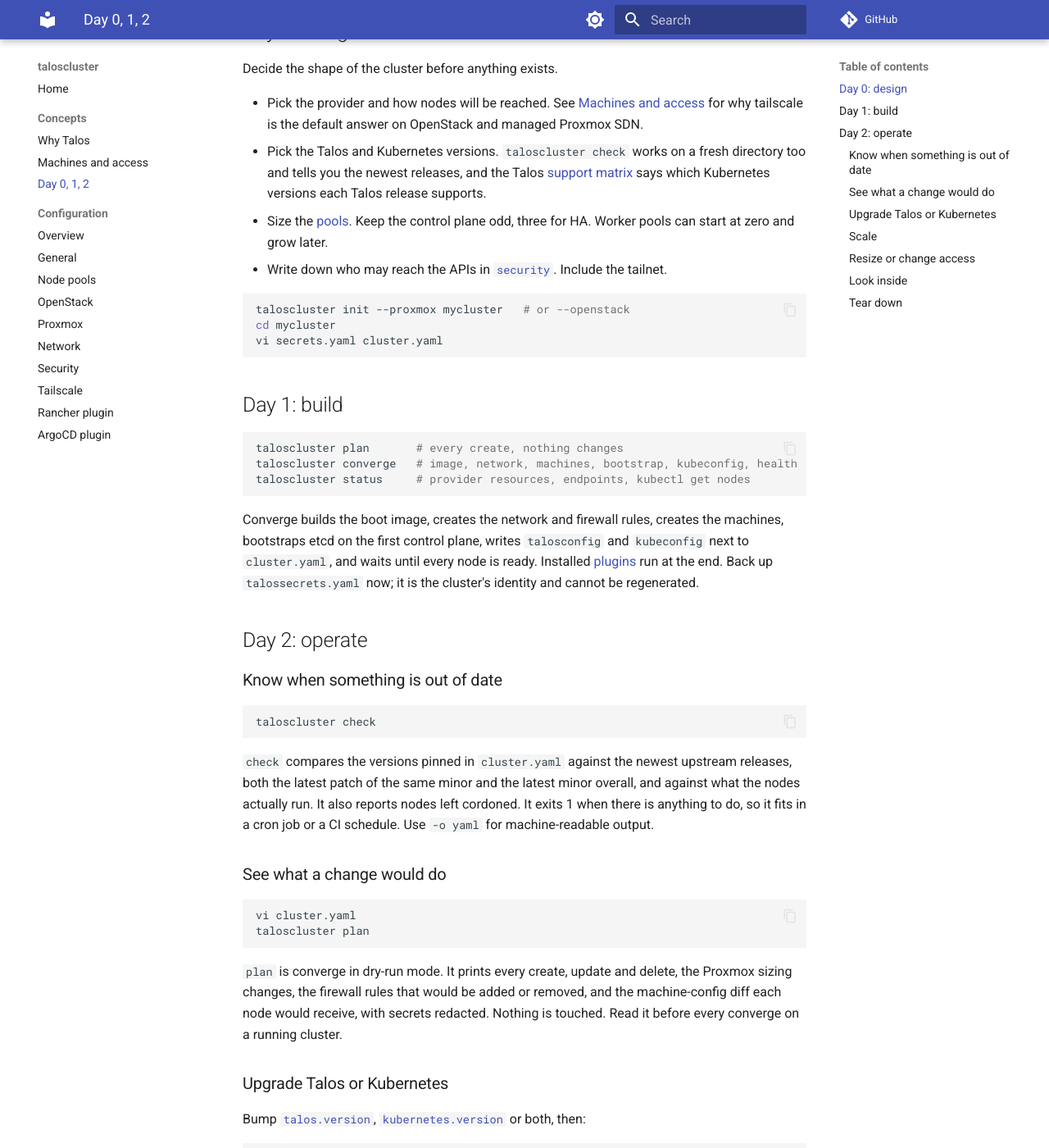
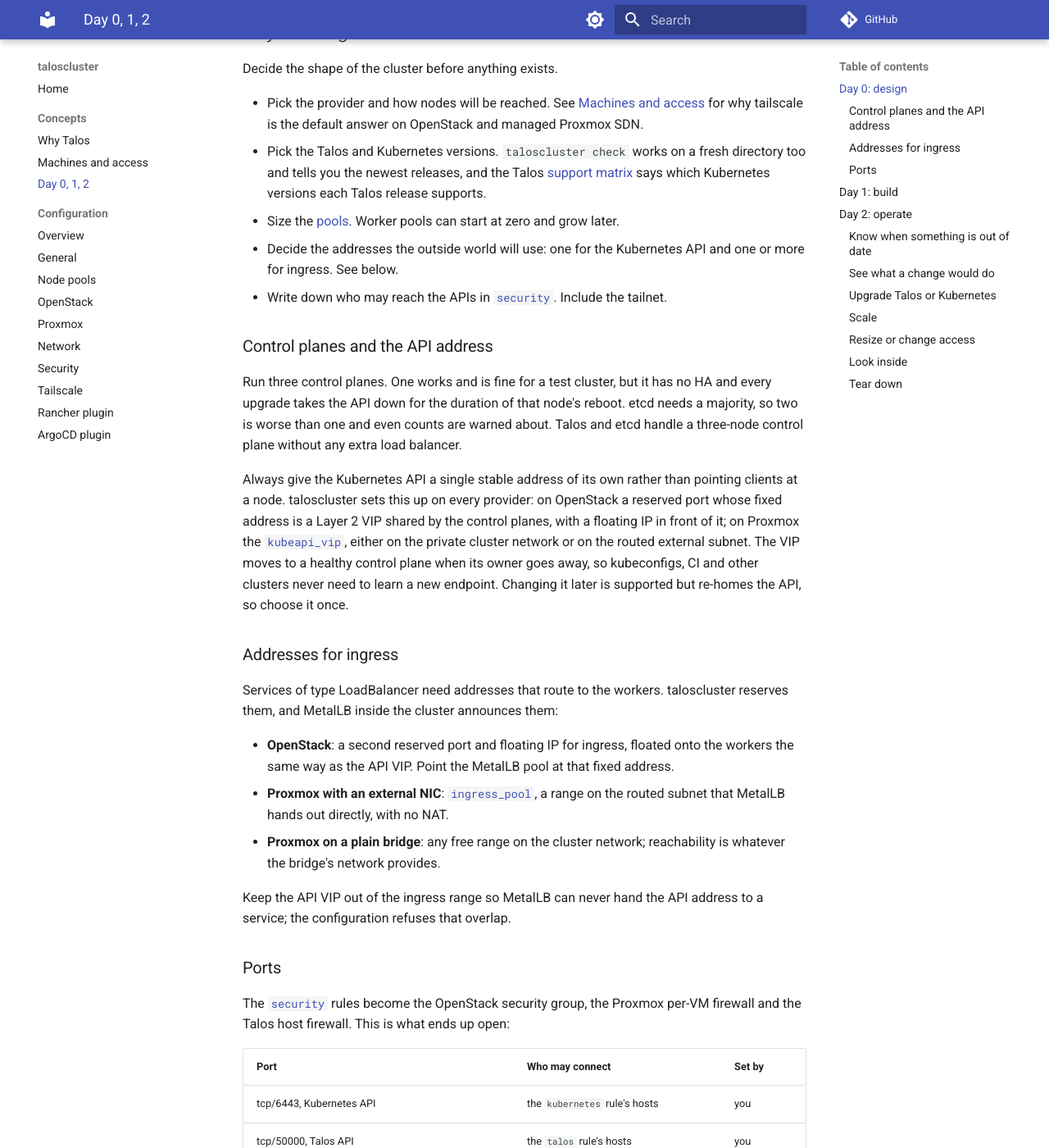
Before and after one commit to ncsa/taloscluster, an MkDocs documentation site: the page built from docs/concepts/lifecycle.md, in a window 1280 px wide and 1400 px high, scrolled down 276 px. Shown: the whole window at 82% size. Built offline with MkDocs 1.6.1 and Material for MkDocs 9.7.7, drawn with Linux system fonts in a browser that asks for light colours; comment, search, counter and statistics services are not loaded; some of the changed text lies outside the part shown.

Commit message:
Day 0: control plane count, API VIP, ingress addresses, and port table

````diff
--- a/docs/concepts/lifecycle.md
+++ b/docs/concepts/lifecycle.md
@@ -8,8 +8,40 @@ Decide the shape of the cluster before anything exists.
 
 - Pick the provider and how nodes will be reached. See [Machines and access](machines.md) for why tailscale is the default answer on OpenStack and managed Proxmox SDN.
 - Pick the Talos and Kubernetes versions. `taloscluster check` works on a fresh directory too and tells you the newest releases, and the Talos [support matrix](https://docs.siderolabs.com/talos/latest/getting-started/support-matrix) says which Kubernetes versions each Talos release supports.
-- Size the [pools](../configuration/pools.md). Keep the control plane odd, three for HA. Worker pools can start at zero and grow later.
+- Size the [pools](../configuration/pools.md). Worker pools can start at zero and grow later.
+- Decide the addresses the outside world will use: one for the Kubernetes API and one or more for ingress. See below.
 - Write down who may reach the APIs in [`security`](../configuration/security.md). Include the tailnet.
+
+### Control planes and the API address
+
+Run three control planes. One works and is fine for a test cluster, but it has no HA and every upgrade takes the API down for the duration of that node's reboot. etcd needs a majority, so two is worse than one and even counts are warned about. Talos and etcd handle a three-node control plane without any extra load balancer.
+
+Always give the Kubernetes API a single stable address of its own rather than pointing clients at a node. taloscluster sets this up on every provider: on OpenStack a reserved port whose fixed address is a Layer 2 VIP shared by the control planes, with a floating IP in front of it; on Proxmox the [`kubeapi_vip`](../configuration/proxmox.md#kubeapi_vip), either on the private cluster network or on the routed external subnet. The VIP moves to a healthy control plane when its owner goes away, so kubeconfigs, CI and other clusters never need to learn a new endpoint. Changing it later is supported but re-homes the API, so choose it once.
+
+### Addresses for ingress
+
+Services of type LoadBalancer need addresses that route to the workers. taloscluster reserves them, and MetalLB inside the cluster announces them:
+
+- **OpenStack**: a second reserved port and floating IP for ingress, floated onto the workers the same way as the API VIP. Point the MetalLB pool at that fixed address.
+- **Proxmox with an external NIC**: [`ingress_pool`](../configuration/proxmox.md#ingress_pool), a range on the routed subnet that MetalLB hands out directly, with no NAT.
+- **Proxmox on a plain bridge**: any free range on the cluster network; reachability is whatever the bridge's network provides.
+
+Keep the API VIP out of the ingress range so MetalLB can never hand the API address to a service; the configuration refuses that overlap.
+
+### Ports
+
+The [`security`](../configuration/security.md) rules become the OpenStack security group, the Proxmox per-VM firewall and the Talos host firewall. This is what ends up open:
+
+| Port | Who may connect | Set by |
+| --- | --- | --- |
+| tcp/6443, Kubernetes API | the `kubernetes` rule's hosts | you |
+| tcp/50000, Talos API | the `talos` rule's hosts | you |
+| tcp/80 and tcp/443, ingress | everyone, until an `http`/`https` rule claims the port | you, optional |
+| any other port, such as node exporters | hosts of a named rule with an explicit `port` | you, optional |
+| everything between nodes on `network.cidr` (etcd, kubelet, CNI, trustd) | the nodes | taloscluster |
+| udp/68 DHCP replies, udp/41641 tailscale, ICMP | anyone | taloscluster |
+
+Everything else is closed. There is no SSH to open. Both API rules must include the network you run `taloscluster` from, normally the tailnet `100.64.0.0/10`, or converge locks itself out.
 
 ```bash
 taloscluster init --proxmox mycluster   # or --openstack
````
